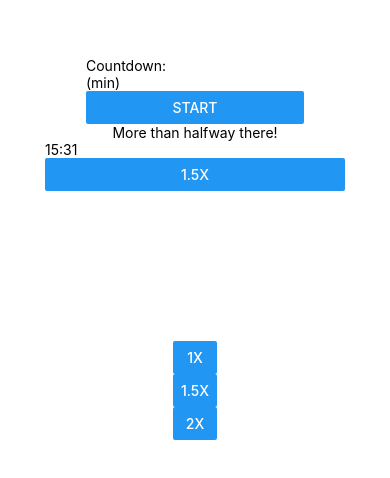
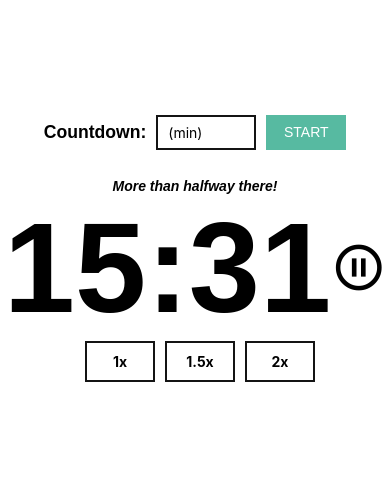
Before and after one commit to men32z/react-native-countdown-timer, a React Native app: screen / in a window 390 px wide. Shown: the part 174-652 px from the top of the page. Built offline with nearby package versions, Linux system fonts and the light colour scheme.

Commit message:
basic styles

```diff
--- a/App.js
+++ b/App.js
@@ -7,7 +7,8 @@ import Message from './components/Message';
 
 const styles = StyleSheet.create({
   container: {
-    flex: 1,
+    flex: 3,
+    flexDirection:'column',
     backgroundColor: '#fff',
     alignItems: 'center',
     justifyContent: 'center',
--- a/components/CountdownForm.js
+++ b/components/CountdownForm.js
@@ -1,20 +1,22 @@
 import React from 'react';
 import {
-  Text, Button, View, TextInput,
+  Text, TouchableHighlight, View, TextInput
 } from 'react-native';
+import styles from './styles/countdownform';
 
 const CountdownForm = () => (
-  <View>
-    <Text>Countdown:</Text>
+  <View style={styles.container}>
+    <Text style={styles.text}>Countdown:</Text>
     <TextInput
+      style={styles.input}
       placeholder="(min)"
     />
-    <Button
+    <TouchableHighlight
+      style={styles.button}
       onPress={() => {
         alert('You tapped the button!');
       }}
-      title="Start"
-    />
+    ><Text style={styles.buttonText}>START</Text></TouchableHighlight>
   </View>
 );
 
--- a/components/Display.js
+++ b/components/Display.js
@@ -1,18 +1,28 @@
 import React from 'react';
-import {Button, Text, View} from 'react-native';
-import { Icon } from 'antd-mobile';
+import {Text, View, StyleSheet} from 'react-native';
+import Icon from 'react-native-vector-icons/MaterialIcons';
+
+const styles = StyleSheet.create({
+  container: {
+    flexDirection: 'row',
+    alignItems: 'center',
+  },
+  time: {
+    fontSize: '8em',
+    fontFamily: 'sans-serif',
+    fontWeight: 'bold',
+  }
+});
 
 const Display = () => (
-  <View>
-    <Text>15:31</Text>
-    <Button
+  <View style={styles.container}>
+    <Text style={styles.time}>15:31</Text>
+    <Icon name="pause-circle-outline" size={55} color="#000"
       onPress={() => {
         alert('You tapped the button!');
       }}
-      title="1.5x"
-    />
-    <Icon type="pause" />
+      />
   </View>
 );
-
+// play-circle-outline
 export default Display;
--- a/components/Message.js
+++ b/components/Message.js
@@ -1,8 +1,22 @@
 import React from 'react';
-import { Text } from 'react-native';
+import { Text, View, StyleSheet } from 'react-native';
+
+const styles = StyleSheet.create({
+  container: {
+    marginTop: 10,
+  },
+  text: {
+    paddingTop: 18,
+    fontStyle:'italic',
+    fontFamily: 'sans-serif',
+    fontWeight: 'bold',
+  },
+});
 
 const Message = () => (
-  <Text>More than halfway there!</Text>
+  <View style={styles.container}>
+    <Text style={styles.text}>More than halfway there!</Text>
+  </View>
 );
 
 export default Message;
--- a/components/Speed.js
+++ b/components/Speed.js
@@ -1,27 +1,52 @@
-import React from 'react';
-import {Button, View} from 'react-native';
+import React, {Component} from 'react';
+import {View, StyleSheet, Text, TouchableHighlight } from 'react-native';
 
-const Speed = () => (
-  <View>
-    <Button
+const styles = StyleSheet.create({
+  container: {
+    flexDirection: 'row',
+    alignItems: 'center',
+  },
+  button: {
+    borderWidth: 2,
+    alignItems: 'center',
+    width: 70,
+    borderColor: '#141414',
+    padding:10,
+    marginLeft:10,
+    color: '#000',
+  },
+  text: {
+    fontWeight: 'bold'
+  },
+});
+
+class Speed extends Component {
+    render(){
+      return (
+        <View style={styles.container}>
+          <TouchableHighlight
+            style={[styles.button]}
             onPress={() => {
               alert('You tapped the button!');
             }}
-      title="1x"
-    />
-    <Button
+          ><Text style={styles.text}>1x</Text></TouchableHighlight>
+          <TouchableHighlight
+            style={styles.button}
             onPress={() => {
               alert('You tapped the button!');
             }}
             title="1.5x"
-    />
-    <Button
+          ><Text style={styles.text}>1.5x</Text></TouchableHighlight>
+          <TouchableHighlight
+            style={styles.button}
             onPress={() => {
               alert('You tapped the button!');
             }}
             title="2x"
-    />
+          ><Text style={styles.text}>2x</Text></TouchableHighlight>
         </View>
       );
+    }
+}
 
 export default Speed;
--- /dev/null
+++ b/components/styles/countdownform.js
@@ -0,0 +1,33 @@
+import {StyleSheet} from 'react-native';
+const styles = StyleSheet.create({
+  container: {
+    flexDirection: 'row',
+    alignItems: 'center',
+  },
+  text: {
+    fontWeight: 'bold',
+    fontFamily: 'sans-serif',
+    fontSize: '1.1em',
+    marginRight: 10,
+  },
+  input: {
+    padding: 10,
+    height: 35,
+    width: 100,
+    marginRight: 10,
+    borderWidth: 2,
+    borderColor: '#141414',
+  },
+  button: {
+    backgroundColor: '#57baa1',
+    height: 35,
+    width: 80,
+    justifyContent: 'center',
+    alignItems: 'center',
+  },
+  buttonText: {
+    color: '#fff',
+    fontFamily: 'sans-serif',
+  }
+});
+export default styles;
--- a/package.json
+++ b/package.json
@@ -8,11 +8,11 @@
     "eject": "expo eject"
   },
   "dependencies": {
-    "antd-mobile": "^2.3.1",
     "expo": "~36.0.0",
     "react": "~16.9.0",
     "react-dom": "~16.9.0",
     "react-native": "https://github.com/expo/react-native/archive/sdk-36.0.0.tar.gz",
+    "react-native-vector-icons": "^6.6.0",
     "react-native-web": "~0.11.7"
   },
   "devDependencies": {
```
Also changed, not shown: react-native.config.js (added, +7 -0 lines), assets/fonts/AntDesign.ttf (added), 1 other file (tests, documents, lock files or other folders). Lines whose indentation alone changed are shown as unchanged.
